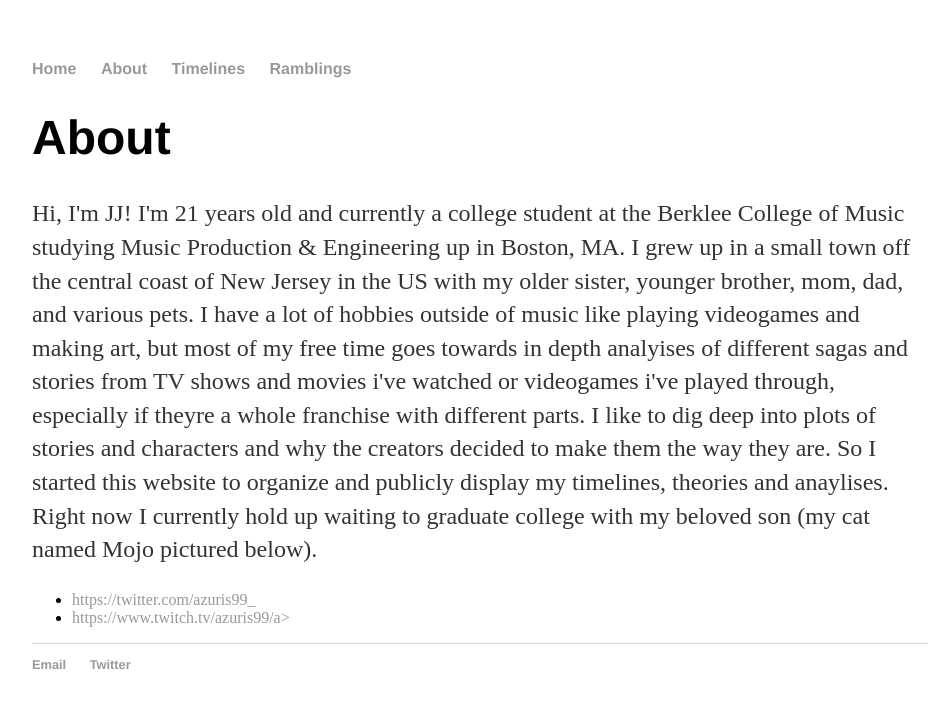
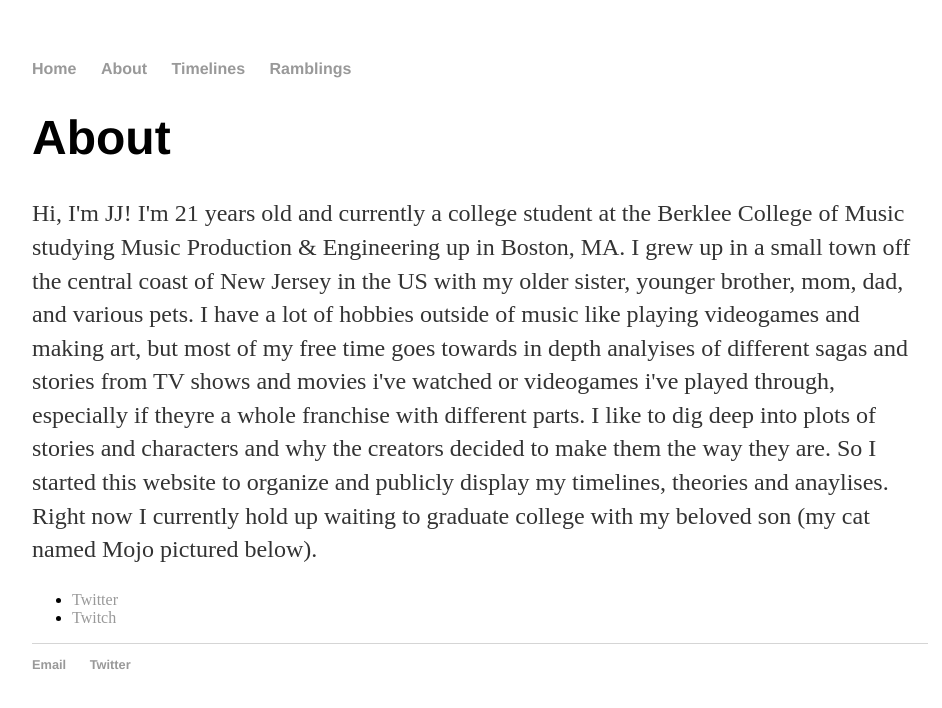
Before and after one commit to JJQuin99/JJQuin99.github.io, a Jekyll site: the page built from about/index.html, in a window 1280 px wide. Shown: the top 708 px of the page, without its empty margins (160-1102 px from the left). Built offline with Jekyll 4.4.1, drawn with Linux system fonts in a browser that asks for light colours; Markdown is read by kramdown in place of the engine named in the settings; some of the changed lines change nothing that is shown.

Commit message:
fixed Links

```diff
--- a/about/index.html
+++ b/about/index.html
@@ -8,7 +8,7 @@ title: About Me
 			<p>Hi, I'm JJ! I'm 21 years old and currently a college student at the Berklee College of Music studying Music Production & Engineering up in Boston, MA. I grew up in a small town off the central coast of New Jersey in the US with my older sister, younger brother, mom, dad, and various pets. I have a lot of hobbies outside of music like playing videogames and making art, but most of my free time goes towards in depth analyises of different sagas and stories from TV shows and movies i've watched or videogames i've played through, especially if theyre a whole franchise with different parts. I like to dig deep into plots of stories and characters and why the creators decided to make them the way they are. So I started this website to organize and publicly display my timelines, theories and anaylises. Right now I currently hold up waiting to graduate college with my beloved son (my cat named Mojo pictured below).</p>
 
 			<ul class="contacts">
-				<li><a href="Twitter">https://twitter.com/azuris99_</a></li>
-				<li><a href="Twitch">https://www.twitch.tv/azuris99/a></li>
+				<li><a href="https://twitter.com/azuris99_">Twitter</a></li>
+				<li><a href="https://www.twitch.tv/azuris99">Twitch<a></li>
 				</ul>
 		</div>
```
